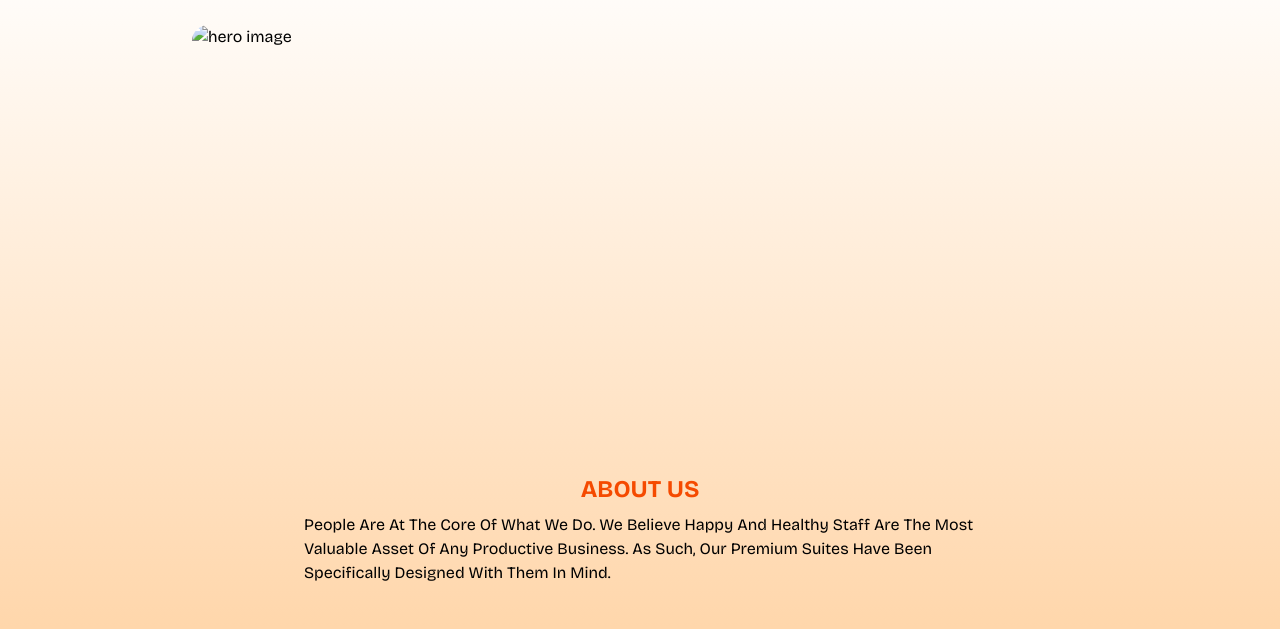
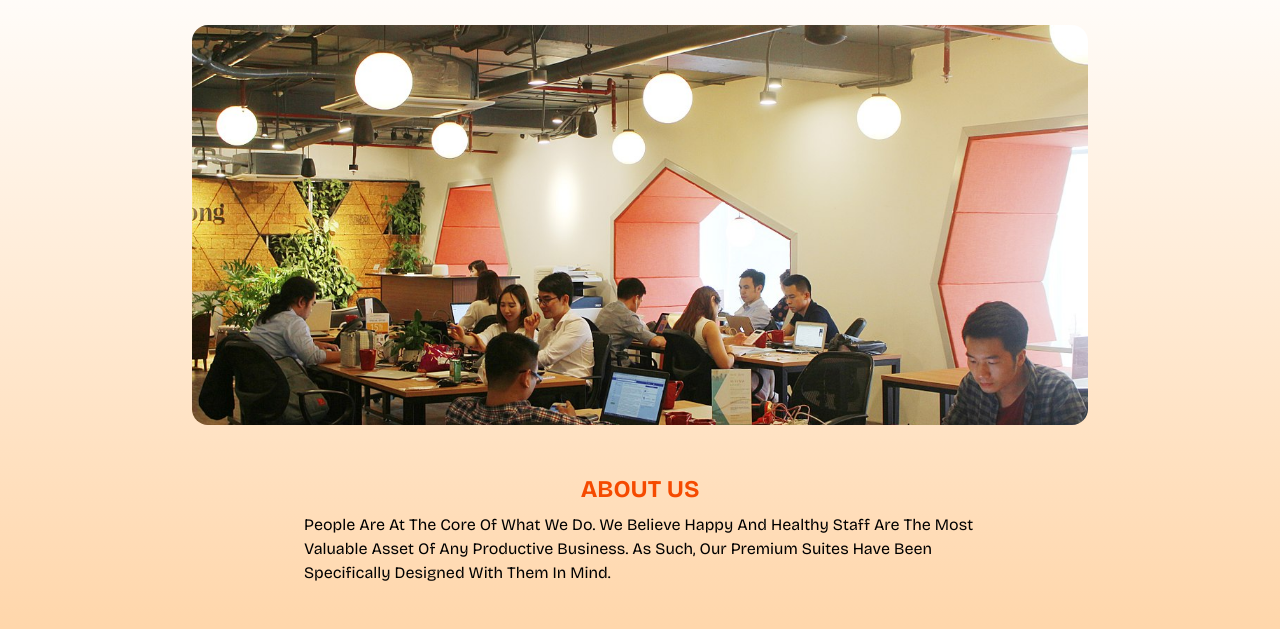
Before and after one commit to Redalaaouaj/Workly, a website: page index.html in a window 1280 px wide. Shown: the part 171-800 px from the top of the page. Drawn offline with nearby package versions, Linux system fonts and the light colour scheme; the site is published under a folder, as on GitHub Pages, so addresses that start at the root find nothing.

Commit message:
fix path to hero

```diff
--- a/index.html
+++ b/index.html
@@ -70,7 +70,7 @@
       <div id="hero">
         <h1 class="md:text-5xl text-2xl font-bold text-center mt-12 text-orange-600">THE BEST COWORKING SPACE IN
           CASABLANCA</h1>
-        <img src="/assets/hero.jpg" alt="hero image"
+        <img src="./assets/hero.jpg" alt="hero image"
           class="md:w-4xl w-3/4 h-[400px] object-cover mt-8 mx-auto block rounded-2xl">
       </div>
       <div>
```
